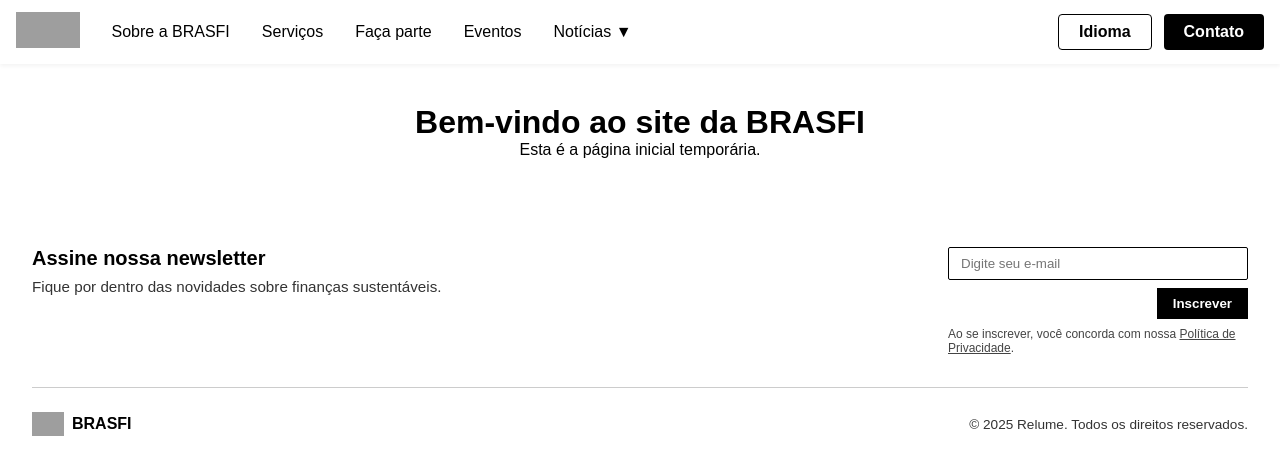
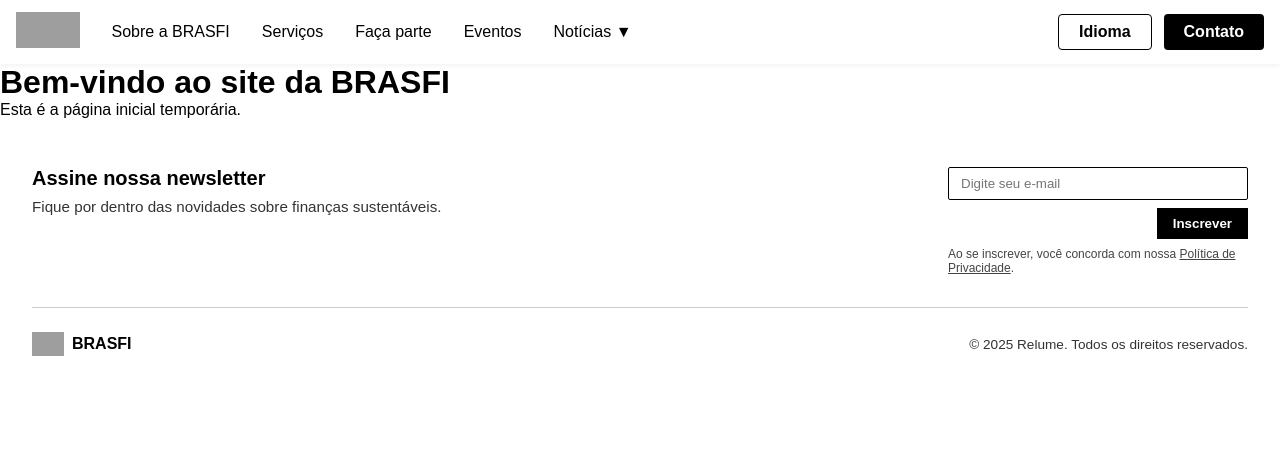
Before and after one commit to MatheusMV05/projetos3g2, a React (Vite) app in the folder Frontend/: page / in a window 1280 px wide. Shown: the top 474 px of the page. Built offline with nearby package versions, Linux system fonts and the light colour scheme; grey boxes are pictures that could not be loaded.

Commit message:
Remove inline styles from Home component

```diff
--- a/Frontend/src/pages/Home/Home.tsx
+++ b/Frontend/src/pages/Home/Home.tsx
@@ -2,7 +2,7 @@ import React from 'react';
 
 const Home: React.FC = () => {
 	return (
-		<div style={{ padding: '40px 16px', textAlign: 'center' }}>
+		<div>
 			<h1>Bem-vindo ao site da BRASFI</h1>
 			<p>Esta é a página inicial temporária.</p>
 		</div>
```
